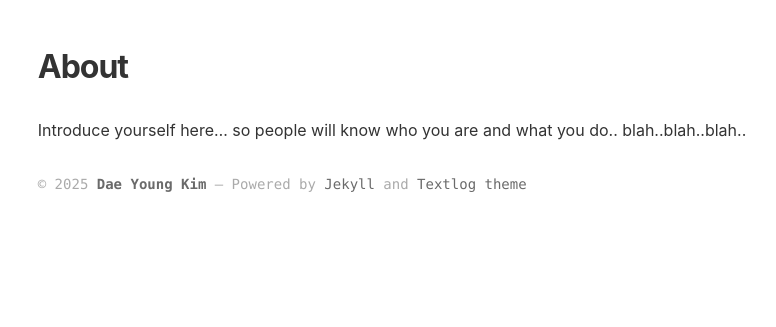
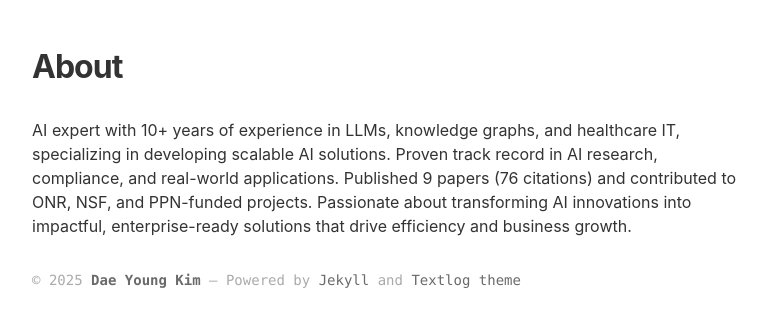
Before and after one commit to leroykim/leroykim.github.io, a Jekyll site: the page built from about.md, in a window 1280 px wide. Shown: the top 327 px of the page, without its empty margins (248-1024 px from the left). Built offline with Jekyll 4.4.1, drawn with Linux system fonts in a browser that asks for light colours.

Commit message:
Update about page

```diff
--- a/_includes/intro.html
+++ b/_includes/intro.html
@@ -1,7 +1 @@
 <img src="{{ '/img/foaf.png' | relative_url }}" alt="dyk_foaf">
-<!-- <p class="site-intro">AI expert specializing in large language models, knowledge graphs, and healthcare IT, with over 10
-    years of experience developing AI-driven solutions for compliance, interoperability, and data integration.
-    Passionate about translating cutting-edge AI research into scalable, real-world applications that enhance public
-    resilience and drive innovation. Published nine papers (74 citations) with funding from the Office of Naval Research
-    (ONR), the National Science Foundation (NSF), and the Pediatric Pandemic Network (PPN), demonstrating a proven track
-    record in AI research and its industry applications. </p> -->
--- a/about.md
+++ b/about.md
@@ -3,4 +3,4 @@ layout: page
 title: About
 ---
 
-Introduce yourself here... so people will know who you are and what you do.. blah..blah..blah..
+AI expert with 10+ years of experience in LLMs, knowledge graphs, and healthcare IT, specializing in developing scalable AI solutions. Proven track record in AI research, compliance, and real-world applications. Published 9 papers (76 citations) and contributed to ONR, NSF, and PPN-funded projects. Passionate about transforming AI innovations into impactful, enterprise-ready solutions that drive efficiency and business growth.
```
